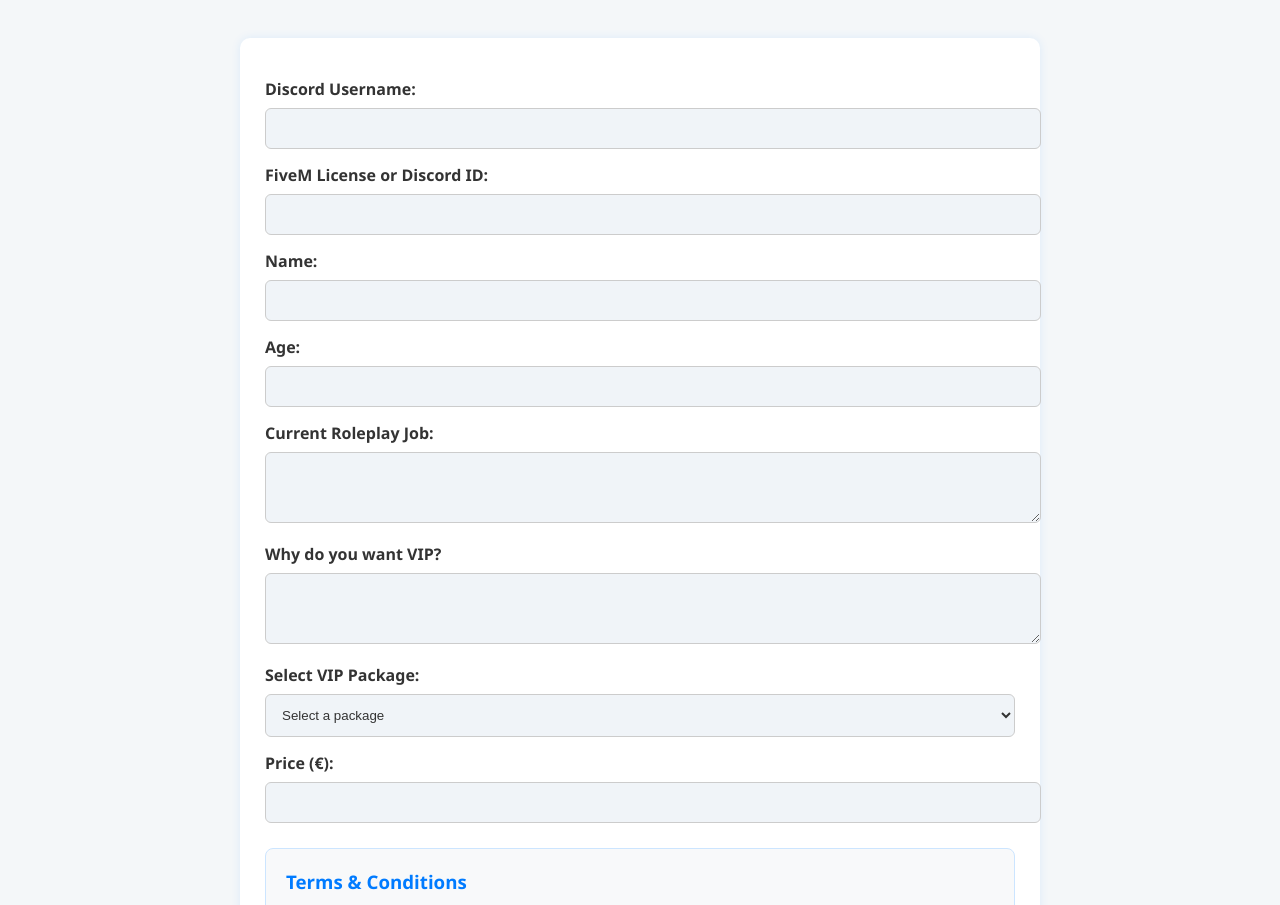
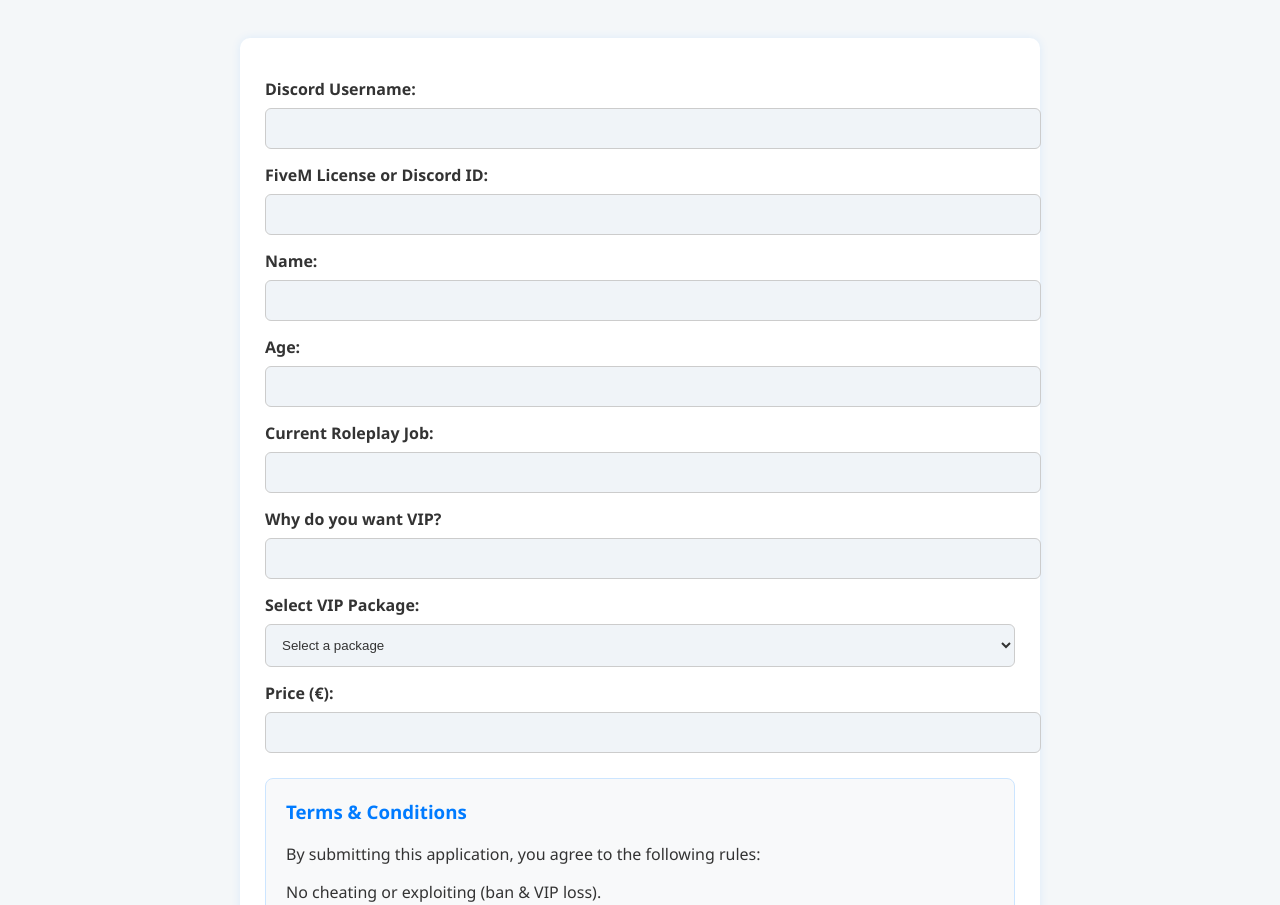
Before and after one commit to CatenaRp/CATENA, a plain HTML site: page index.html in a window 1280 px wide. Shown: the part 195-1100 px from the top of the page. Drawn offline with Linux system fonts and the light colour scheme.

Commit message:
Update index.html

```diff
--- a/index.html
+++ b/index.html
@@ -39,13 +39,13 @@
       <!-- Roleplay Experience -->
       <section>
         <label for="experience">Current Roleplay Job:</label>
-        <textarea id="experience" name="experience" rows="3" required></textarea>
+        <input id="experience" name="experience" rows="3" required></input>
       </section>
 
       <!-- Reason for VIP -->
       <section>
         <label for="reason">Why do you want VIP?</label>
-        <textarea id="reason" name="reason" rows="3" required></textarea>
+        <input id="reason" name="reason" rows="3" required></input>
       </section>
 
       <!-- VIP Selection -->
```
